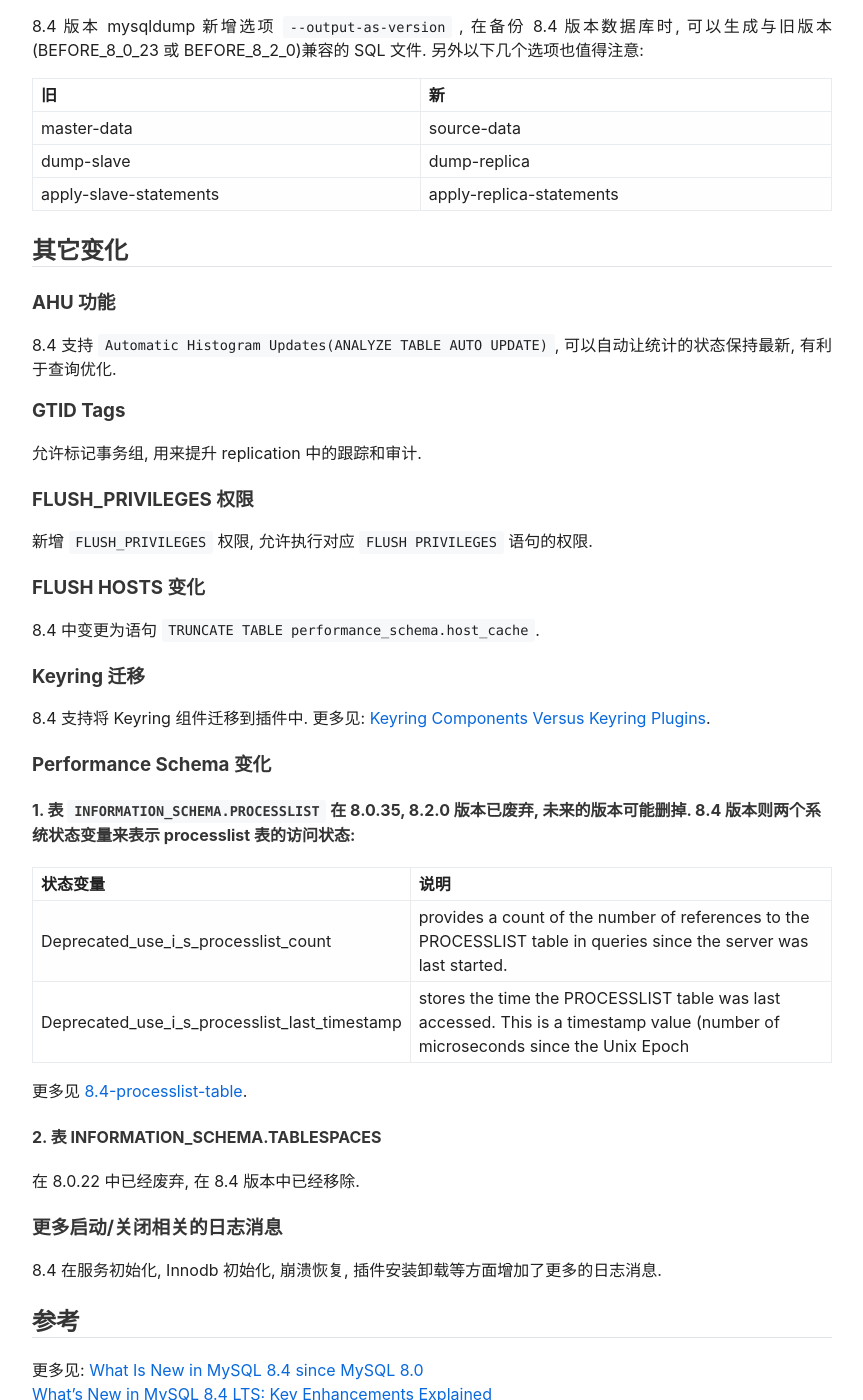
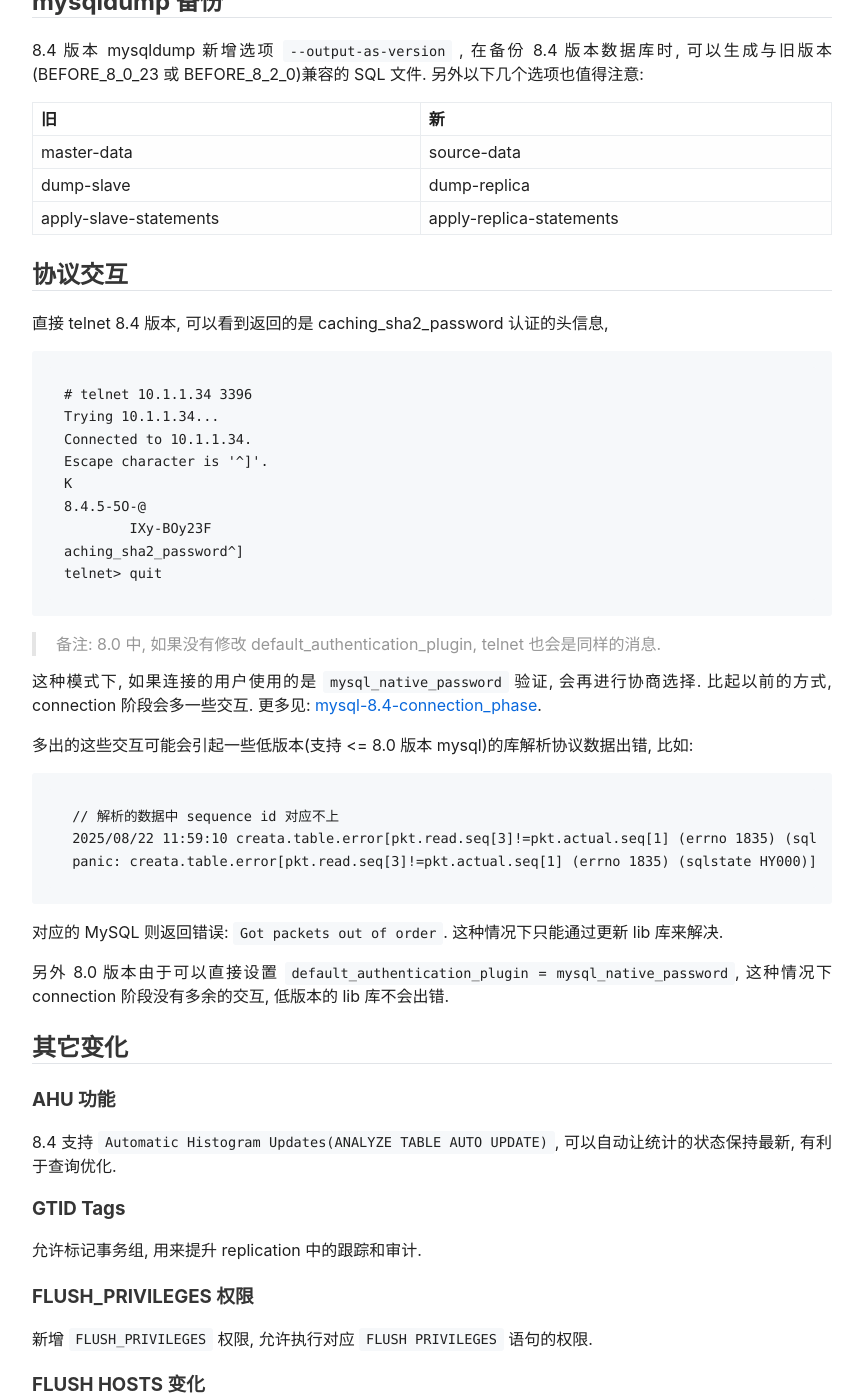
Before and after one commit to arstercz/arstercz.github.io, a Jekyll site: the page built from _posts/2025-08-21-mysql8.4-change-summary.md, in a window 1280 px wide and 1400 px high, scrolled down 4468 px. Shown: the whole window, without its empty margins (208-1071 px from the left). Built offline with Jekyll 4.4.1, drawn with Linux system fonts in a browser that asks for light colours; comment, search, counter and statistics services are not loaded; some of the changed text lies outside the part shown.

Commit message:
add protocol phase note

````diff
--- a/_posts/2025-08-21-mysql8.4-change-summary.md
+++ b/_posts/2025-08-21-mysql8.4-change-summary.md
@@ -24,6 +24,7 @@
 * [主从变化](#主从变化)
 * [高可用及切换](#高可用及切换)
 * [mysqldump 备份](#mysqldump-备份)
+* [协议交互](#协议交互)
 * [其它变化](#其它变化)
 * [参考](#参考)
 
@@ -161,6 +162,35 @@
 | dump-slave | dump-replica |
 | apply-slave-statements | apply-replica-statements |
 
+## 协议交互
+
+直接 telnet 8.4 版本, 可以看到返回的是 caching_sha2_password 认证的头信息,
+```
+# telnet 10.1.1.34 3396
+Trying 10.1.1.34...
+Connected to 10.1.1.34.
+Escape character is '^]'.
+K
+8.4.5-5O-@
+        IXy-BOy23F
+aching_sha2_password^]
+telnet> quit
+```
+
+> 备注: 8.0 中, 如果没有修改 default_authentication_plugin, telnet 也会是同样的消息.
+
+这种模式下, 如果连接的用户使用的是 `mysql_native_password` 验证, 会再进行协商选择. 比起以前的方式, connection 阶段会多一些交互. 更多见: [mysql-8.4-connection_phase](https://dev.mysql.com/doc/dev/mysql-server/8.4.5/page_protocol_connection_phase.html).
+
+多出的这些交互可能会引起一些低版本(支持 <= 8.0 版本 mysql)的库解析协议数据出错, 比如:
+ ```
+ // 解析的数据中 sequence id 对应不上
+ 2025/08/22 11:59:10 creata.table.error[pkt.read.seq[3]!=pkt.actual.seq[1] (errno 1835) (sqlstate HY000)]
+ panic: creata.table.error[pkt.read.seq[3]!=pkt.actual.seq[1] (errno 1835) (sqlstate HY000)]
+ ```
+对应的 MySQL 则返回错误: `Got packets out of order`. 这种情况下只能通过更新 lib 库来解决.
+
+另外 8.0 版本由于可以直接设置 `default_authentication_plugin = mysql_native_password`,  这种情况下 connection 阶段没有多余的交互, 低版本的 lib 库不会出错.
+
 ## 其它变化
 
 ### AHU 功能
@@ -185,7 +215,9 @@
 
 ### Performance Schema 变化
 
-#### 1. 表 `INFORMATION_SCHEMA.PROCESSLIST` 在 8.0.35, 8.2.0 版本已废弃, 未来的版本可能删掉. 8.4 版本则两个系统状态变量来表示 processlist 表的访问状态:
+#### 1. 表 INFORMATION_SCHEMA.PROCESSLIST
+
+在 8.0.35, 8.2.0 版本已废弃, 未来的版本可能删掉. 8.4 版本则两个系统状态变量来表示 processlist 表的访问状态:
 
 | 状态变量 | 说明 |
 | :- | :- |
@@ -205,5 +237,6 @@
 ## 参考
 
 更多见:
-  [What Is New in MySQL 8.4 since MySQL 8.0](https://dev.mysql.com/doc/refman/8.4/en/mysql-nutshell.html)
-  [What’s New in MySQL 8.4 LTS: Key Enhancements Explained](https://www.percona.com/blog/whats-new-in-mysql-8-4-lts-key-enhancements-explained/)
+
+[What Is New in MySQL 8.4 since MySQL 8.0](https://dev.mysql.com/doc/refman/8.4/en/mysql-nutshell.html)
+[What’s New in MySQL 8.4 LTS: Key Enhancements Explained](https://www.percona.com/blog/whats-new-in-mysql-8-4-lts-key-enhancements-explained/)
````
